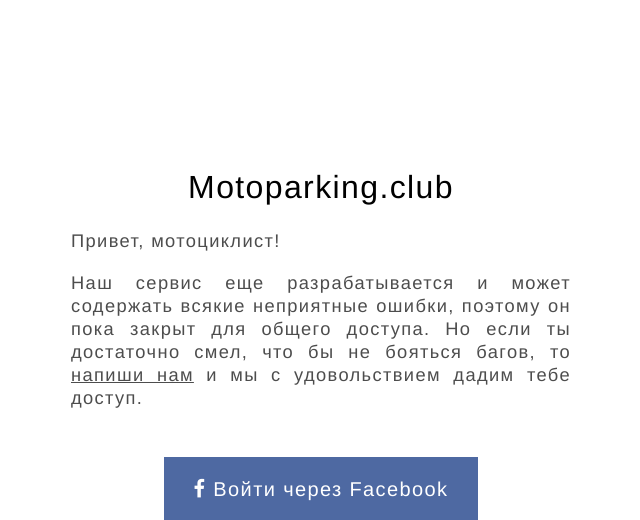
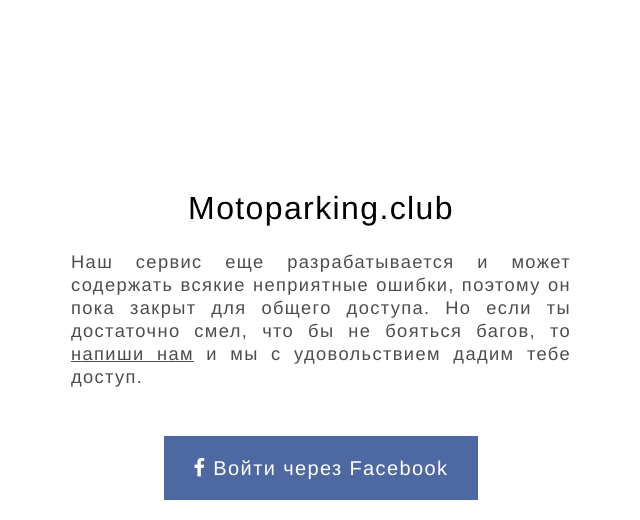
Before and after one commit to nosovsh/motoparking, a Flask app: template templates/security/login_user.html in a window 1280 px wide. Shown: the top 520 px of the page, without its empty margins (319-959 px from the left). Run offline with Flask 2, Linux system fonts and the light colour scheme; the template is opened without the code that fills it, so the values that code supplies are empty; some libraries are stand-ins or nearby versions.

Commit message:
привет

```diff
--- a/templates/security/login_user.html
+++ b/templates/security/login_user.html
@@ -33,8 +33,6 @@
     <div id="child">
         <h1>Motoparking.club</h1>
 
-        <p>Привет, мотоциклист!</p>
-
         <p>Наш сервис еще разрабатывается и может содержать всякие неприятные ошибки, поэтому он пока закрыт для общего
             доступа. Но если ты достаточно смел, что бы не бояться багов, то <a href="mailto:trashgenerator@gmail.com">напиши
                 нам</a> и мы с удовольствием дадим тебе доступ.</p>
```
